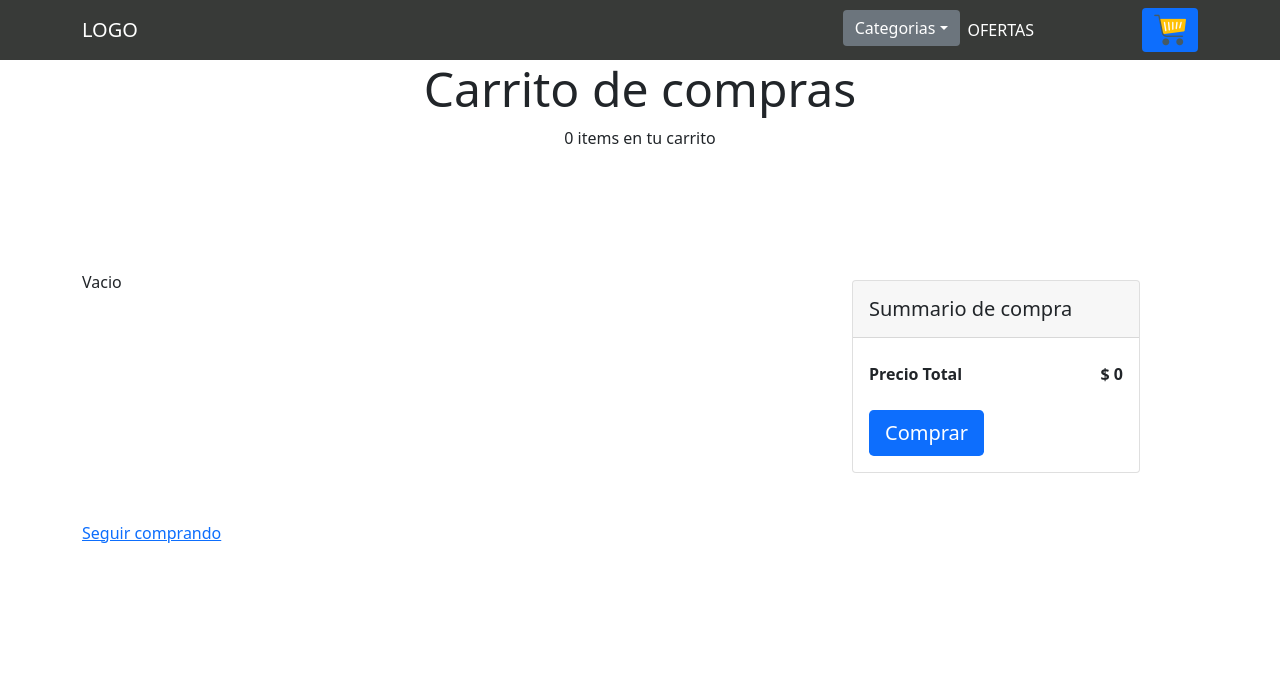
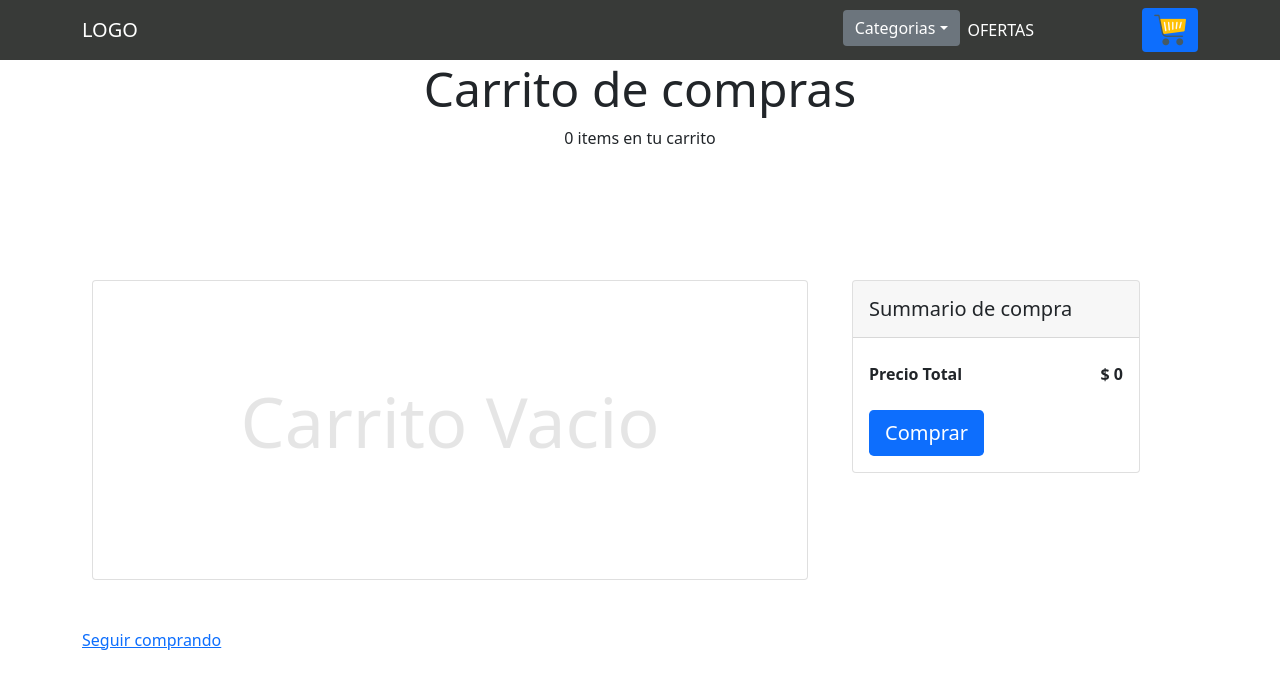
Before and after one commit to MarioGauna/e-commerce-tecno, a React (Create React App) app: page /cart in a window 1280 px wide. Shown: the top 688 px of the page. Built offline with nearby package versions, Linux system fonts and the light colour scheme.

Commit message:
Desafío 10 Cart View vFinal

```diff
--- a/src/App.css
+++ b/src/App.css
@@ -134,3 +134,15 @@
 .plantilla{
   width: auto;
 }
+
+.estatico{
+  width: auto;
+  height: 300px;
+  display: grid !important;
+  place-items: center;
+}
+
+.cartEsta{
+  color: rgba(0, 0, 0, 0.100);
+  font-size: 70px !important;
+}
--- a/src/components/Cart.js
+++ b/src/components/Cart.js
@@ -82,7 +82,9 @@ const Cart = () =>{
                             </div>
                         ))
                         :
-                        <div>Vacio</div>
+                        <div className="card mb-4 estatico">
+                            <p className='cartEsta'>Carrito Vacio</p>
+                        </div>
                     }
 
                     </div>
```
